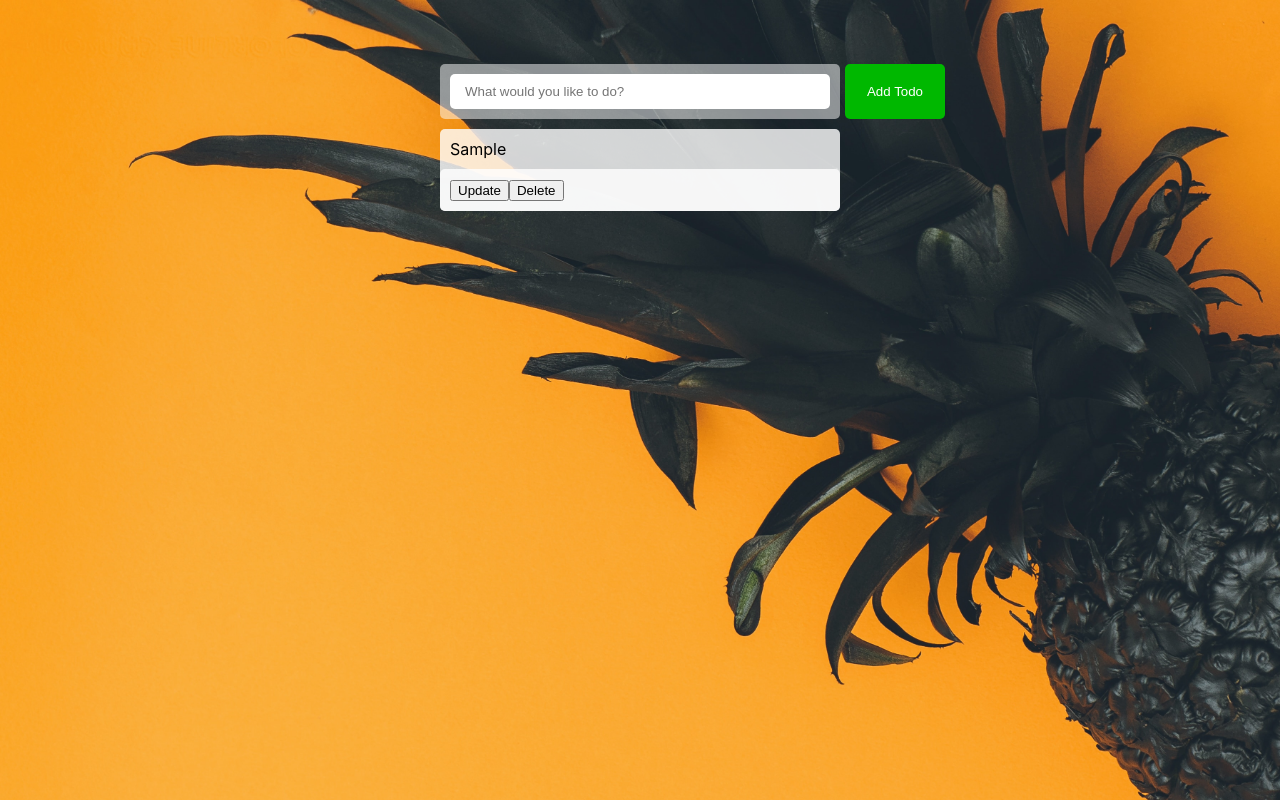
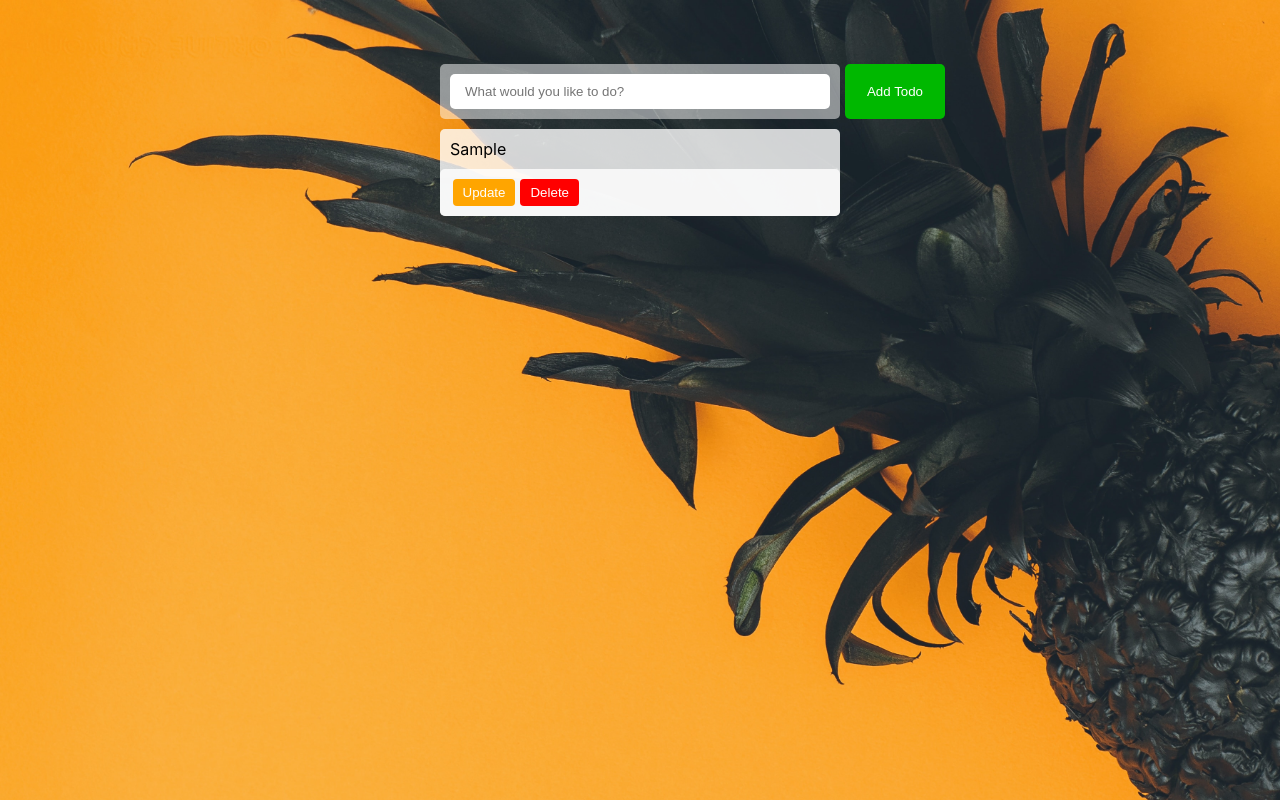
Before and after one commit to lebohang0824/gm-todo, a React (Create React App) app: page / in a window 1280 px wide. Both pictures are taken after typing "Sample" into the empty fields and a click on the button "Add Todo". Built offline with nearby package versions, Linux system fonts and the light colour scheme.

Commit message:
Adding delete

```diff
--- a/src/Todo/Todo.scss
+++ b/src/Todo/Todo.scss
@@ -46,9 +46,25 @@
                 padding: 10px;
             }
             .actions {
+                width: 100%;
                 padding: 10px;
                 border-radius: 5px;
+                box-sizing: border-box;
                 background-color: transparentize(#FFF, .2);
+                button {
+                    border: none;
+                    color: #FFF;
+                    cursor: pointer;
+                    margin: 0 2.5px;
+                    padding: 6px 10px;
+                    border-radius: 4px;
+                }
+                .update {
+                    background-color: orange;
+                }
+                .delete {
+                    background-color: red;
+                }
             }
         }
     }
--- a/src/Todo/Todo.tsx
+++ b/src/Todo/Todo.tsx
@@ -40,15 +40,16 @@ export default class Todo extends React.Component {
 
     }
 
-    deleteHandler() {
-
+    deleteHandler(id: number) {
+        const items = this.state.items.filter((item: any) => item.id !== id);
+        this.setState({ items });
     }
 
     render() {
         return (
             <div className="todo">
                 <TodoHeader onAddItem={this.addHandler} />
-                <TodoItems items={this.state.items} />
+                <TodoItems items={this.state.items} onDelete={this.deleteHandler} onUpdate={this.updateHandler} />
             </div>
         );
     }
--- a/src/Todo/TodoItems/TodoItems.tsx
+++ b/src/Todo/TodoItems/TodoItems.tsx
@@ -2,30 +2,34 @@ import React from 'react';
 
 type TodoItemProps = {
     item: any
+    onDelete: any,
+    onUpdate: any
 }
 
 type TodoItemsProps = {
-    items: any
+    items: any,
+    onDelete: any,
+    onUpdate: any
 }
 
-const TodoItem = ({ item }: TodoItemProps) => {
+const TodoItem = ({ item, onDelete, onUpdate }: TodoItemProps) => {
     return (
         <div className="todo-item">
             <div className="info">
                 {item.title}
             </div>
             <div className="actions">
-                <button>Update</button>
-                <button>Delete</button>
+                <button className="update" onClick={() => onUpdate(item.id)}>Update</button>
+                <button className="delete" onClick={() => onDelete(item.id)}>Delete</button>
             </div>
         </div>
     );
 }
 
-const TodoItems = ({ items }: TodoItemsProps) => {
+const TodoItems = ({ items, onDelete, onUpdate }: TodoItemsProps) => {
     return (
         <div className="todo-items">
-                {items.map((item: any) => <TodoItem key={item.id} item={item} />)}
+            {items.map((item: any) => <TodoItem key={item.id} item={item} onDelete={onDelete} onUpdate={onUpdate} />)}
         </div>
     );
 }
```
